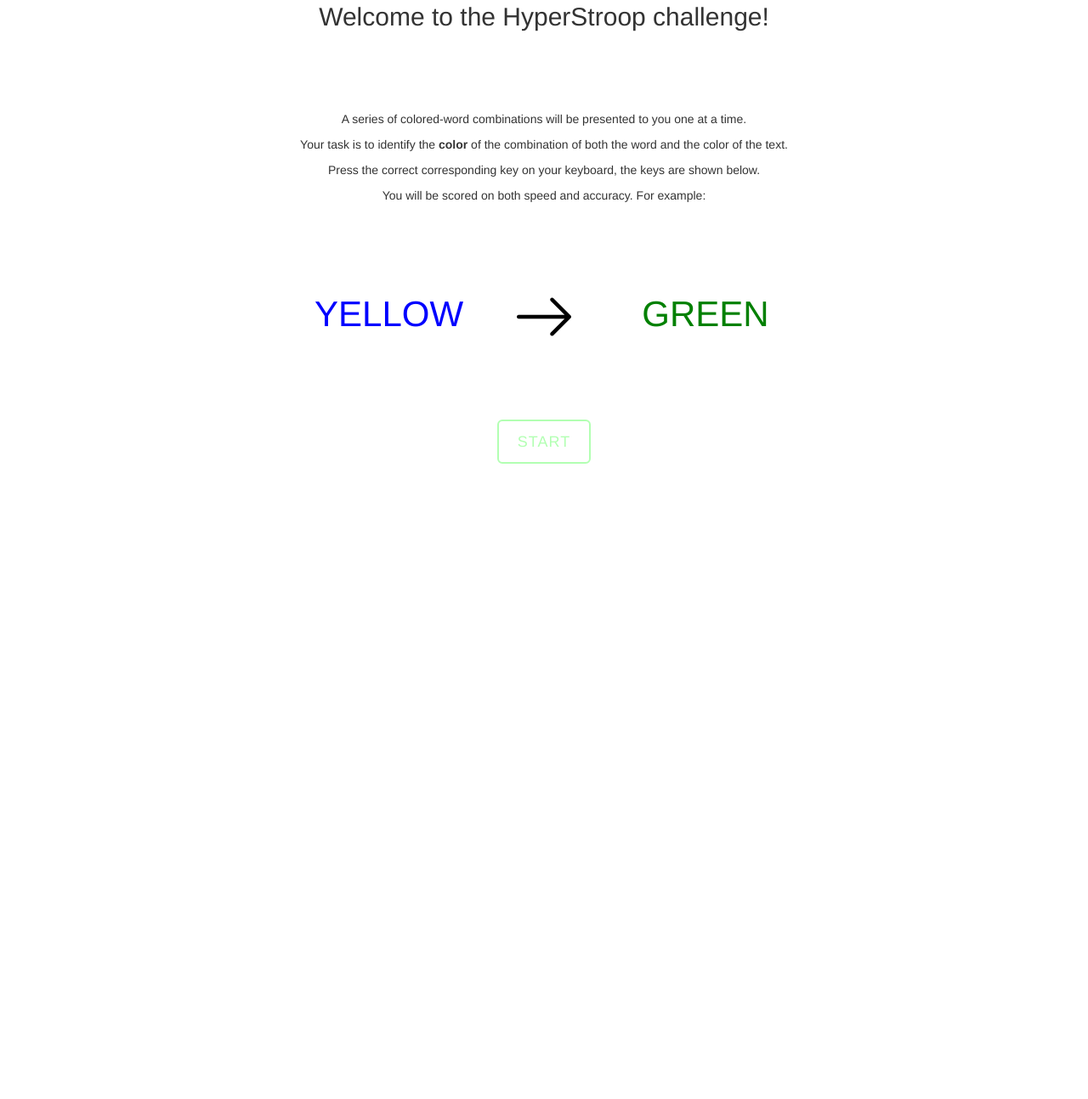
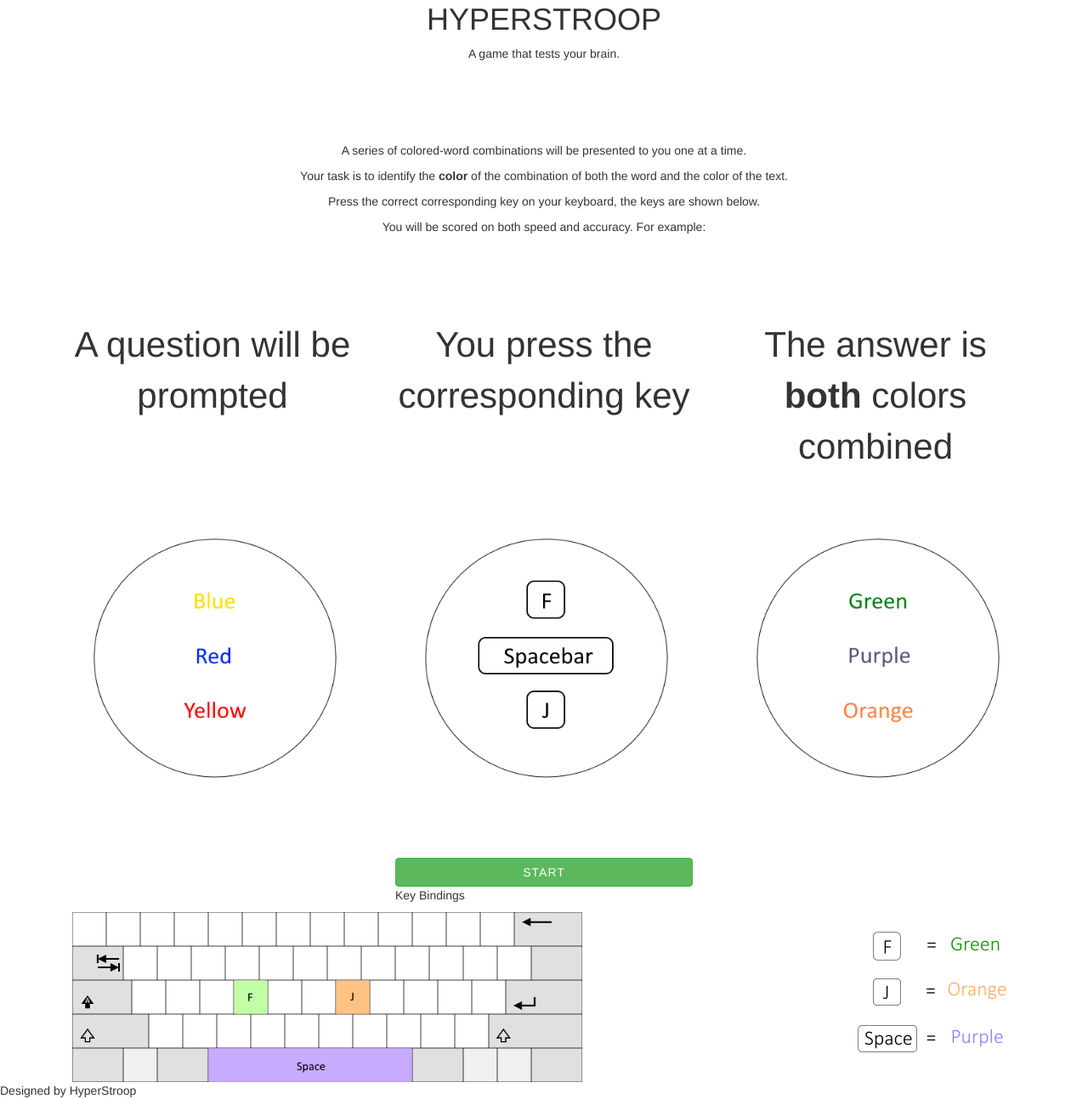
Before and after one commit to hyperStroop/hyperStroop, a website: page StroopGame/index.html in a window 1280 px wide. Shown: the part 101-1395 px from the top of the page at 85% size. Before the commit the page ends 800 px from the top, so only its background shows below. Drawn offline with nearby package versions, Linux system fonts and the light colour scheme.

Commit message:
Update index.html

```diff
--- a/StroopGame/index.html
+++ b/StroopGame/index.html
@@ -13,14 +13,17 @@
 <body>
     <nav>
          <ul>
+             <a href="./index.html"><img src="img/icon.png" style="margin-top:-3px"></a>
              <a href="./index.html">HyperStroop</a>
         </ul>
     </nav>
 
+    <div id="top">
         <section id="header">
             <div class="container">
                 <div class="col-md-12">
-                <h2> Welcome to the HyperStroop challenge!</h2>
+                    <h1 class="colorTransition">HYPERSTROOP</h1>
+                    <p>A game that tests your brain.</p>
                 </div>
             </div>
         </section>
@@ -37,25 +40,53 @@
                 <div class="col-md-2"></div>
             </div>
         </section>
+    </div>
 
     <section id="example">
         <div class="container">
-            <div class="col-md-3"></div>
-            <div class="col-md-2" id="exQuestion">
-                <p>YELLOW</p>
+            <div class="row">
+                <div class="col-md-4"><p>A question will be prompted</p></div>
+                <div class="col-md-4"><p>You press the corresponding key</p></div>
+                <div class="col-md-4"><p>The answer is <b>both</b> colors combined</p></div>
             </div>
-            <div class="col-md-2">
-                <img src="img/right-arrow.png" alt="Right Arrow" height="64" width="64">
+            <br>
+            <div class="row">
+                <div class="col-md-4"><img src="img/questions.png" alt="questions" height="300" width="325"></div>
+                <div class="col-md-4"><img src="img/keys.png" alt="keys" height="300" width="325"></div>
+                <div class="col-md-4"><img src="img/answers.png" alt="answers" height="300" width="325"></div>
             </div>
-            <div class="col-md-2" id="exAnswer">
-                <p>GREEN</p>
-            </div>
-            <div class="col-md-3"></div>
         </div>
     </section>
 
     <section id="startButton">
-        <button type="button" class="btn btn-success btn-lg outline">Start</button>
+        <div class="container">
+            <div class="col-md-4"></div>
+            <div class="col-md-4"><button type="button" class="btn btn-success btn-block">Start</button></div>
+            <div class="col-md-4"></div>
+        </div>
     </section>
+
+    <section id="legend">
+        <div class="container">
+            <div class="col-md-4"></div>
+            <div class="col-md-4"><p>Key Bindings</p></div>
+            <div class="col-md-4"></div>
+        </div>
+    </section>
+
+    <section id="keyboard">
+        <div class="container">
+            <div class="col-md-11">
+                <img src="img/keyboard.png" alt="Keys" height="200" width="600">
+            </div>
+            <div class="col-md-1">
+                <img src="img/colorkey.png" alt="Keys" height="200" width="200" align="right">
+            </div>
+        </div>
+    </section>
+
+<footer>
+    Designed by HyperStroop
+</footer>
 </body>
 </html>
```
Lines whose indentation alone changed are shown as unchanged.
